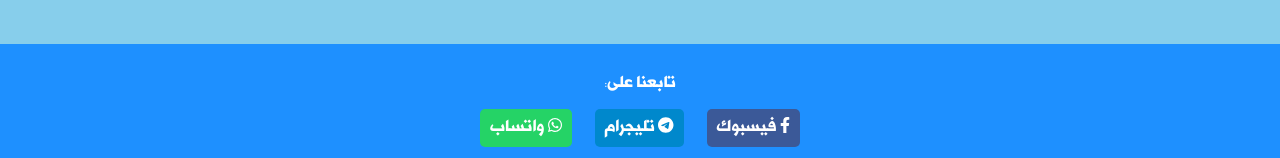
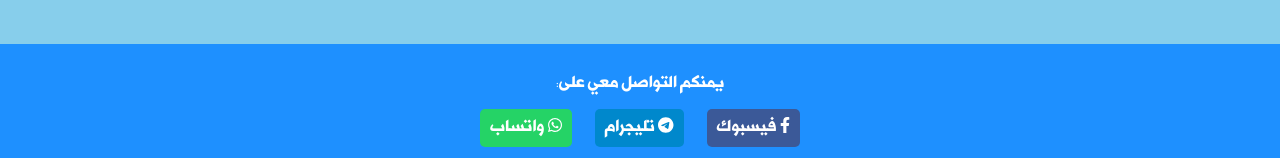
Before and after one commit to ali99hassan-99/ali-hassan9, a website: page index.html in a window 1280 px wide. Shown: the part 826-984 px from the top of the page. Drawn offline with Linux system fonts and the light colour scheme.

Commit message:
Update index.html

```diff
--- a/index.html
+++ b/index.html
@@ -40,7 +40,7 @@
     <div class="footer-space"></div>
 
     <footer>
-        <p>تابعنا على:</p>
+        <p>يمنكم التواصل معي على:</p>
         <ul>
             <li><a href="https://www.facebook.com/profile.php?id=100079286824119&mibextid=ZbWKwL" class="facebook"><i class="fab fa-facebook-f"></i> فيسبوك</a></li>
             <li><a href="https://t.me/a9_9h9" class="telegram"><i class="fab fa-telegram-plane"></i> تليجرام</a></li>
```
